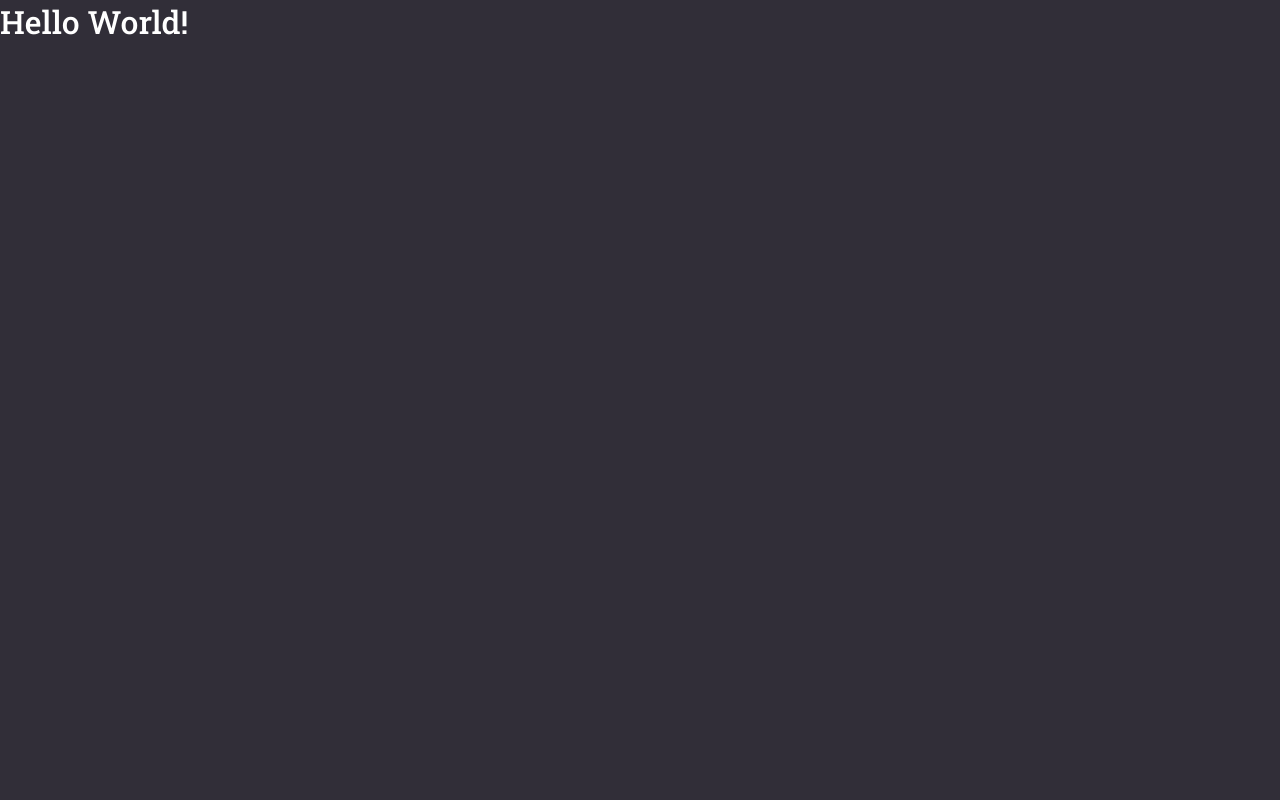
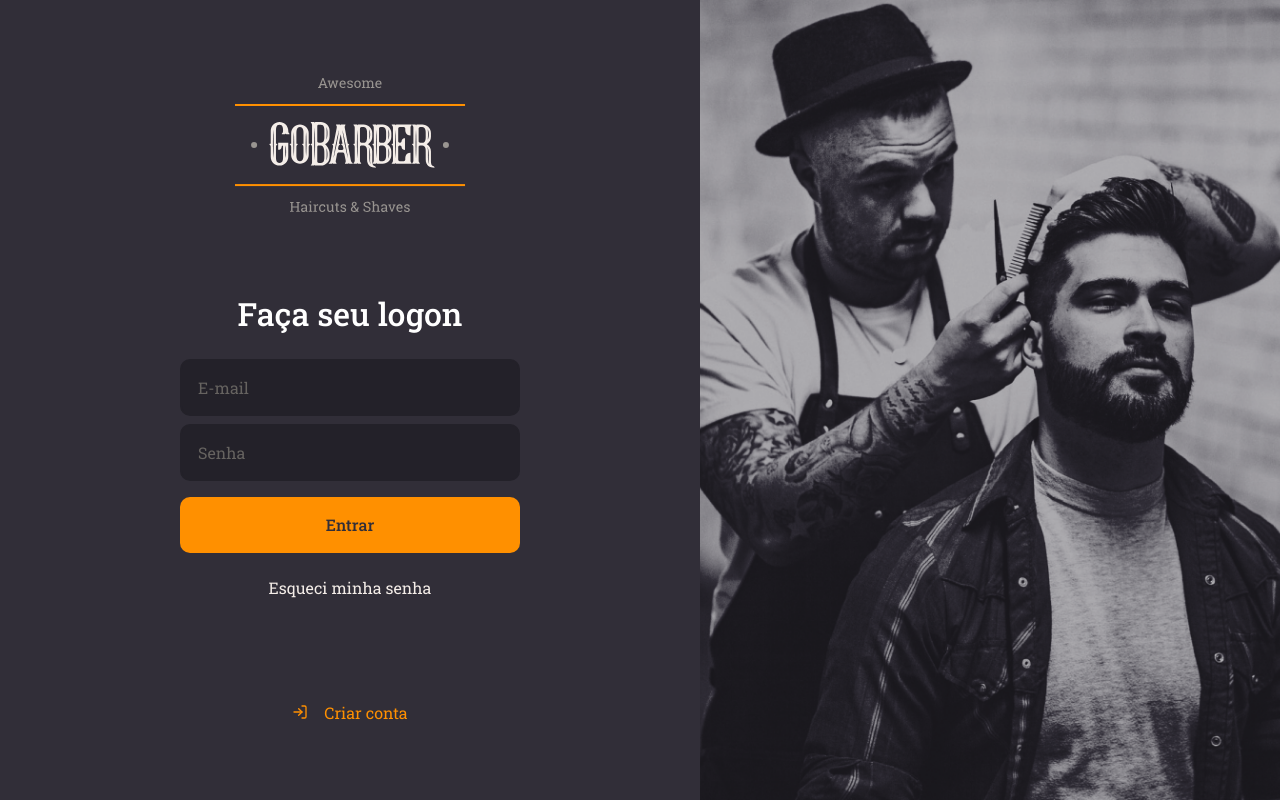
Before and after one commit to SirMcClay/GoBarber-Web, a React (Create React App) app: page / in a window 1280 px wide. Built offline with nearby package versions, Linux system fonts and the light colour scheme.

Commit message:
Login page

```diff
--- a/src/App.tsx
+++ b/src/App.tsx
@@ -1,10 +1,11 @@
 import React from 'react';
 
 import GlobalStyle from './styles/global';
+import SignIn from './pages/SignIn';
 
 const App: React.FC = () => (
   <>
-    <h1>Hello World!</h1>
+    <SignIn />
     <GlobalStyle />
   </>
 );
--- /dev/null
+++ b/src/pages/SignIn/index.tsx
@@ -0,0 +1,35 @@
+import React from 'react';
+import { FiLogIn } from 'react-icons/fi';
+
+import logoImg from '../../assets/logo.svg';
+
+import { Container, Content, Background } from './styles';
+
+const SignIn: React.FC = () => (
+  <>
+    <Container>
+      <Content>
+        <img src={logoImg} alt="GoBarber" />
+        <form>
+          <h1>Faça seu logon</h1>
+
+          <input placeholder="E-mail" />
+
+          <input type="password" placeholder="Senha" />
+
+          <button type="submit">Entrar</button>
+
+          <a href="forgot">Esqueci minha senha</a>
+        </form>
+
+        <a href="login">
+          <FiLogIn />
+          Criar conta
+        </a>
+      </Content>
+      <Background />
+    </Container>
+  </>
+);
+
+export default SignIn;
--- /dev/null
+++ b/src/pages/SignIn/styles.ts
@@ -0,0 +1,103 @@
+import styled from 'styled-components';
+import { shade } from 'polished';
+
+import signInBackgroundImg from '../../assets/sign-in-background.png';
+
+export const Container = styled.div`
+  height: 100vh;
+
+  display: flex;
+  align-items: stretch;
+`;
+
+export const Content = styled.div`
+  display: flex;
+  flex-direction: column;
+  align-items: center;
+
+  place-content: center;
+
+  width: 100%;
+  max-width: 700px;
+
+  form {
+    margin: 80px 0;
+    width: 340px;
+    text-align: center;
+
+    h1 {
+      margin-bottom: 24px;
+    }
+
+    input {
+      background: #232129;
+      border-radius: 10px;
+      border: 2px solid #232129;
+      padding: 16px;
+      width: 100%;
+      color: #f4ede8;
+
+      &::placeholder {
+        color: #666360;
+      }
+
+      & + input {
+        margin-top: 8px;
+      }
+    }
+
+    button {
+      background: #ff9000;
+      height: 56px;
+      border-radius: 10px;
+      border: 0;
+      padding: 0 16px;
+      color: #312e38;
+      width: 100%;
+      font-weight: 500;
+      margin-top: 16px;
+      transition: background-color 0.2s;
+
+      &:hover {
+        background: ${shade(0.2, '#ff9000')};
+      }
+    }
+
+    a {
+      color: #f4ede8;
+      display: block;
+      margin-top: 24px;
+      text-decoration: none;
+      transition: color 0.2s;
+
+      &:hover {
+        color: ${shade(0.2, '#f4ede8')};
+      }
+    }
+  }
+
+  > a {
+    color: #ff9000;
+    display: block;
+    margin-top: 24px;
+    text-decoration: none;
+    transition: color 0.2s;
+
+    display: flex;
+    align-items: center;
+
+    svg {
+      margin-right: 16px;
+    }
+
+    &:hover {
+      color: ${shade(0.2, '#ff9000')};
+    }
+  }
+`;
+
+export const Background = styled.div`
+  flex: 1;
+  background: url(${signInBackgroundImg}) no-repeat center;
+  background-size: cover;
+`;
```
Also changed, not shown: src/assets/logo.svg (added), src/assets/sign-in-background.png (added).
